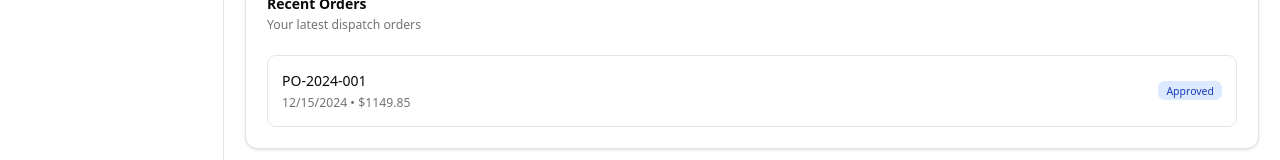
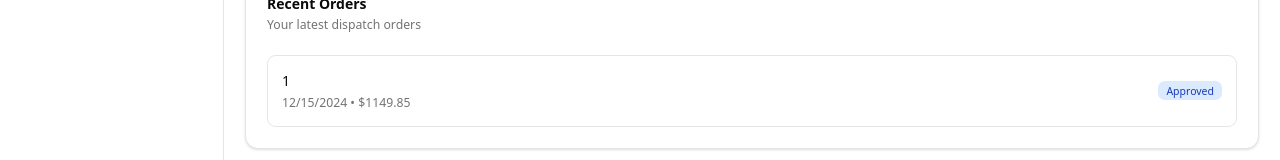
Before and after one commit to fitplay-hq/b2b-portal, a Next.js app: page /client in a window 1280 px wide. Shown: the part 528-688 px from the top of the page. Built offline with nearby package versions, Linux system fonts and the light colour scheme; no server answers.

Commit message:
replace po number with id

```diff
--- a/app/client/page.tsx
+++ b/app/client/page.tsx
@@ -207,7 +207,7 @@ export default function ClientDashboard() {
                     className="flex items-center justify-between p-4 border rounded-lg"
                   >
                     <div className="space-y-1">
-                      <p className="font-medium">{order.poNumber}</p>
+                      <p className="font-medium">{order.id}</p>
                       <p className="text-sm text-muted-foreground">
                         {new Date(order.createdAt).toLocaleDateString()} • $
                         {order.total.toFixed(2)}
```
